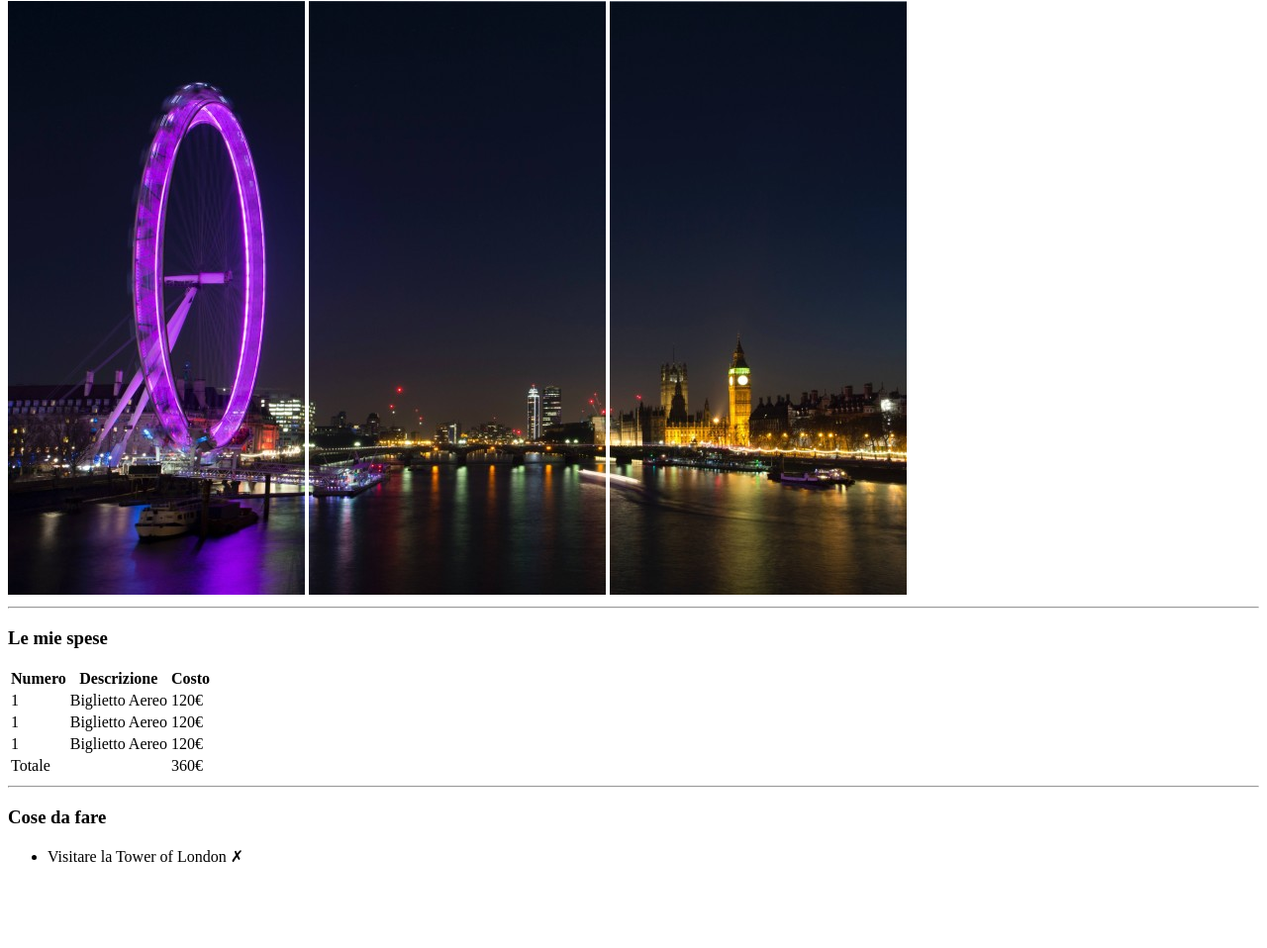
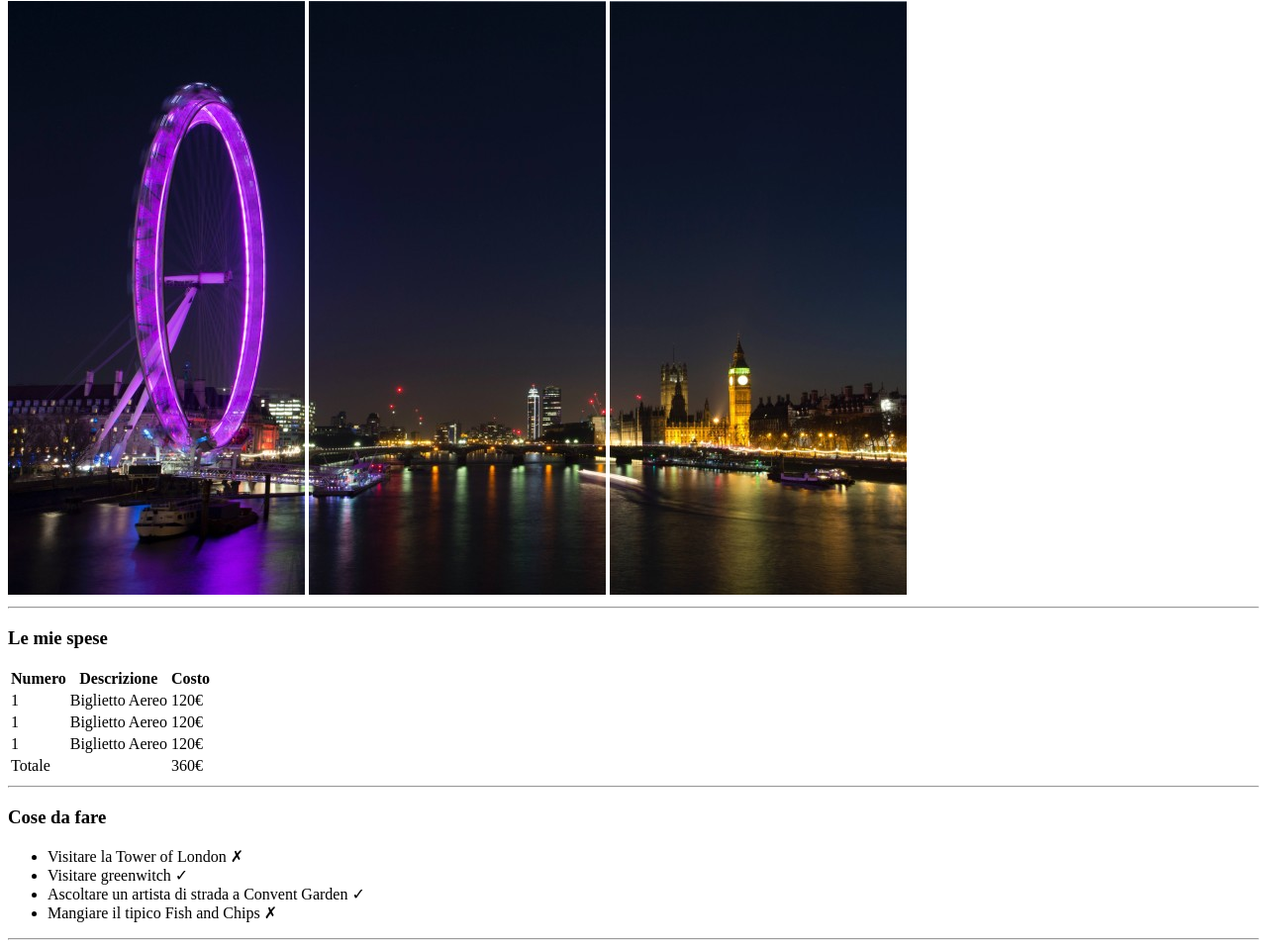
Before and after one commit to GiuseppeFiliberto/html-london-trip, a plain HTML site: page index.html in a window 1280 px wide. Shown: the part 79-1037 px from the top of the page at 99% size. Before the commit the page ends 970 px from the top, so only its background shows below. Drawn offline with Linux system fonts and the light colour scheme.

Commit message:
To do list done + indentation fix general

```diff
--- a/index.html
+++ b/index.html
@@ -60,12 +60,20 @@
         </table>
         <hr>
     </section>
+    <!-- /Shopping list table section -->
+
+    <section>
       <h3>Cose da fare</h3>
-    <section>
       <ul>
         <li>Visitare la Tower of London &#10007;</li>
+        <li>Visitare greenwitch &#10003;</li>
+        <li>Ascoltare un artista di strada a Convent Garden &#10003;</li>
+        <li>Mangiare il tipico Fish and Chips &#10007;</li>
       </ul>
+      <hr>
     </section>
+    <!-- /To do list section -->
+
     <section></section>
     <section></section>
   </main>
```
